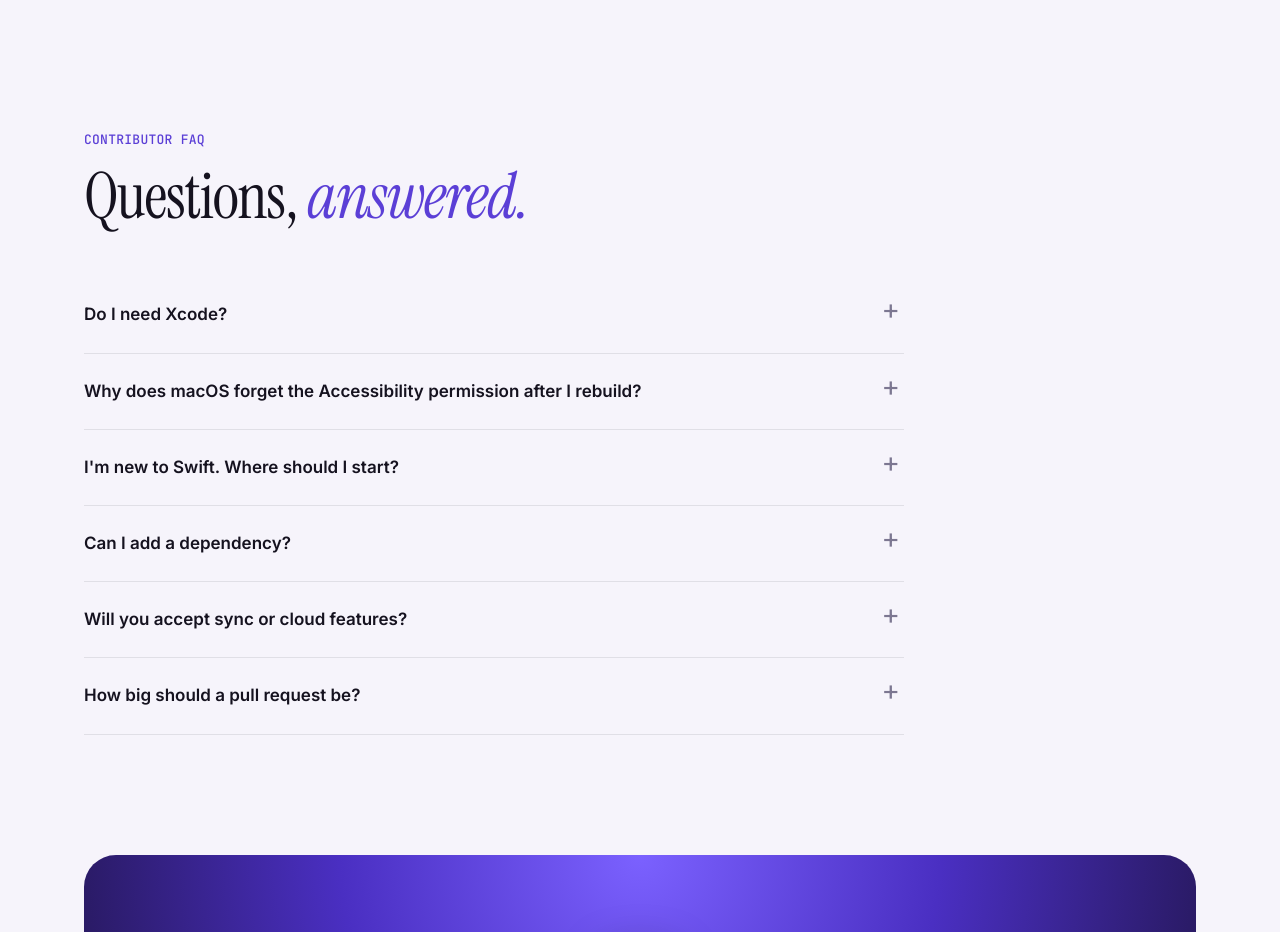
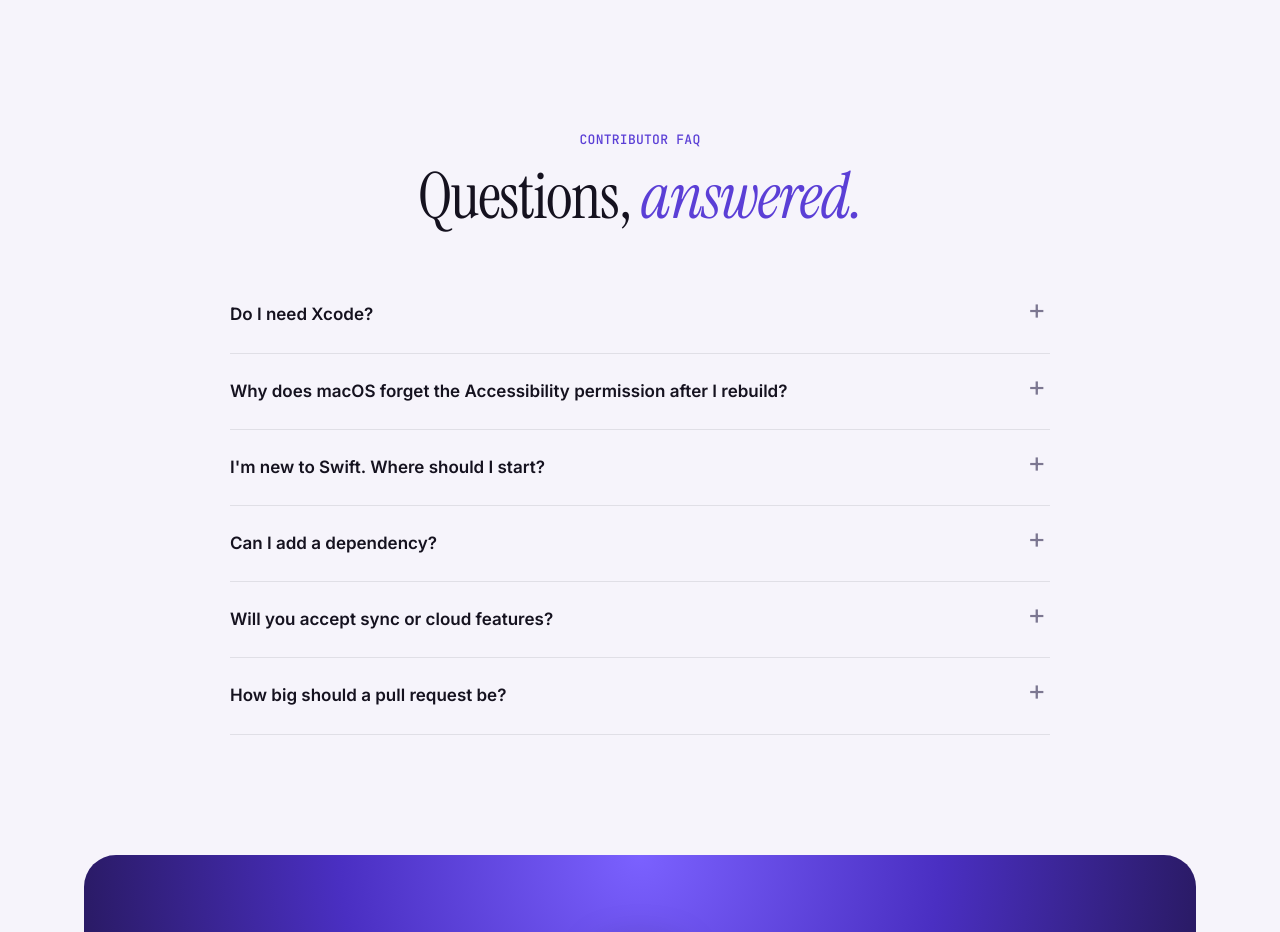
Before and after one commit to irfanabdulhameed/clipnpaste, a plain HTML site: page docs/index.html in a window 1280 px wide. Shown: the part 6920-7852 px from the top of the page. Drawn offline with Linux system fonts and the light colour scheme; no server answers.

Commit message:
Center the FAQ section on the landing page
Co-Authored-By: Claude Opus 5.5 <noreply@anthropic.com>

```diff
--- a/docs/index.html
+++ b/docs/index.html
@@ -216,7 +216,8 @@ section{padding-top:140px}
 @keyframes scroll{to{transform:translateX(calc(-50% - 8px))}}
 
 /* faq */
-.faq{max-width:820px}
+.faq{max-width:820px;margin-inline:auto}
+#faq .sec-head{margin-inline:auto;text-align:center;justify-items:center}
 .faq details{border-bottom:1px solid var(--line);padding:4px 0}
 .faq summary{cursor:pointer;list-style:none;padding:20px 40px 20px 0;font-weight:600;font-size:17px;position:relative}
 .faq summary::-webkit-details-marker{display:none}
```
